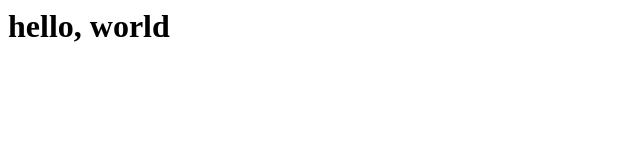
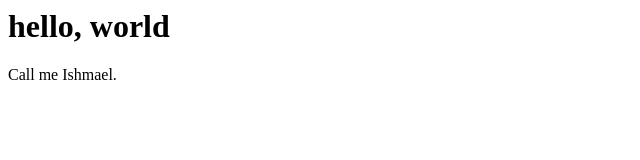
Before and after one commit to sugurc/rproject, a plain HTML site: page index.html in a window 1280 px wide. Shown: the full height of the page, 0-640 px from the left. Drawn offline with Linux system fonts and the light colour scheme.

Commit message:
Add some HTML structure

```diff
--- a/index.html
+++ b/index.html
@@ -1 +1 @@
-<h1>hello, world</h1>
+<h1>hello, world</h1> <p>Call me Ishmael.</p>
```
